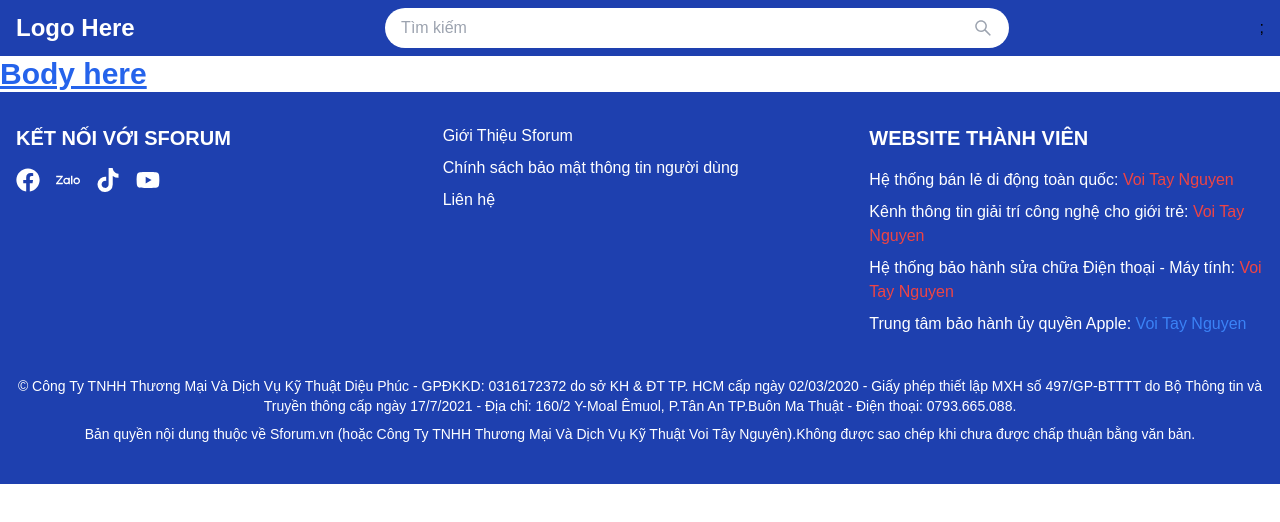
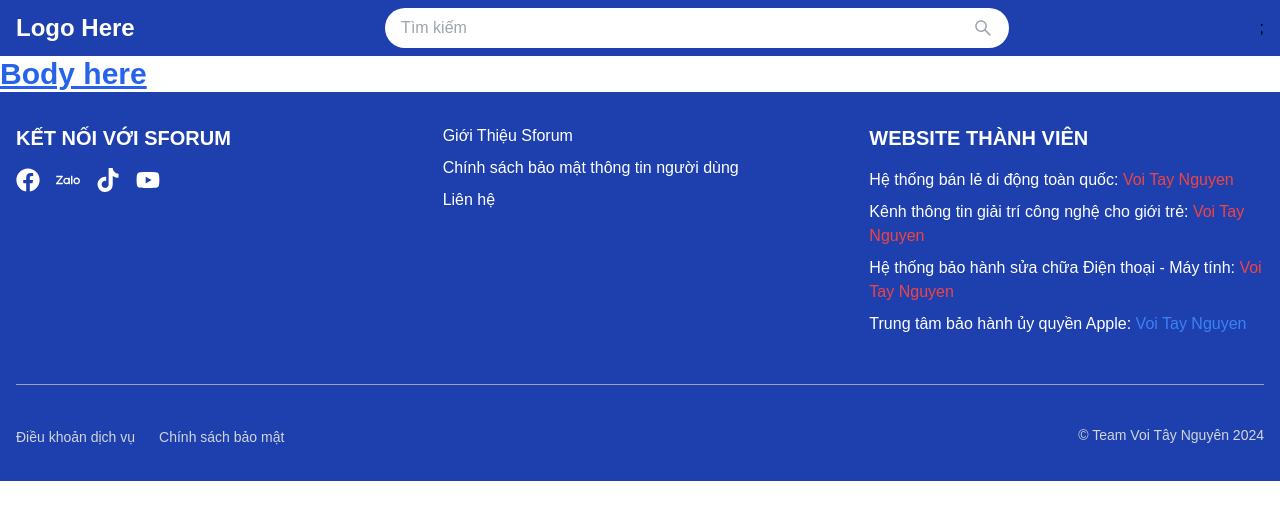
Before and after one commit to hoangphuc0062/e-commerce-shop, a React (Vite) app in the folder client/: page /forum in a window 1280 px wide. Shown: the top 522 px of the page. Built offline with nearby package versions, Linux system fonts and the light colour scheme; no server answers.

Commit message:
Update Footer.jsx

```diff
--- a/client/src/Layout/ForumLayout/footer/Footer.jsx
+++ b/client/src/Layout/ForumLayout/footer/Footer.jsx
@@ -1,3 +1,4 @@
+import { Link } from "react-router-dom";
 import icons from "../../../ultils/icon";
 
 const Footer = () => {
@@ -46,26 +47,23 @@ const Footer = () => {
             </ul>
           </div>
         </div>
-
-        <div className="mt-8 text-center text-sm">
-          <p className="mb-2">
-            © Công Ty TNHH Thương Mại Và Dịch Vụ Kỹ Thuật Diệu Phúc - GPĐKKD:
-            0316172372 do sở KH & ĐT TP. HCM cấp ngày 02/03/2020 - Giấy phép
-            thiết lập MXH số 497/GP-BTTTT do Bộ Thông tin và Truyền thông cấp
-            ngày 17/7/2021 - Địa chỉ: 160/2 Y-Moal Êmuol, P.Tân An TP.Buôn Ma
-            Thuật - Điện thoại: 0793.665.088.
+        <hr className="my-10 border-gray-400" />
+        <div className="flex flex-wrap max-md:flex-col gap-4">
+          <ul className="md:flex md:space-x-6 max-md:space-y-2">
+            {["Điều khoản dịch vụ", "Chính sách bảo mật"].map((item) => (
+              <li key={item}>
+                <Link
+                  to="javascript:void(0)"
+                  className="hover:text-white text-gray-300 text-sm"
+                >
+                  {item}
+                </Link>
+              </li>
+            ))}
+          </ul>
+          <p className="text-gray-300 text-sm md:ml-auto">
+            © Team Voi Tây Nguyên 2024
           </p>
-          <p className="mb-2">
-            Bản quyền nội dung thuộc về Sforum.vn (hoặc Công Ty TNHH Thương Mại
-            Và Dịch Vụ Kỹ Thuật Voi Tây Nguyên).Không được sao chép khi chưa
-            được chấp thuận bằng văn bản.
-          </p>
-          {/*  Image logo of DMCA here */}
-          {/* <img
-            src="/images/dmca.png"
-            alt="DMCA Protected"
-            className="mx-auto mt-4"
-          /> */}
         </div>
       </div>
     </footer>
```
